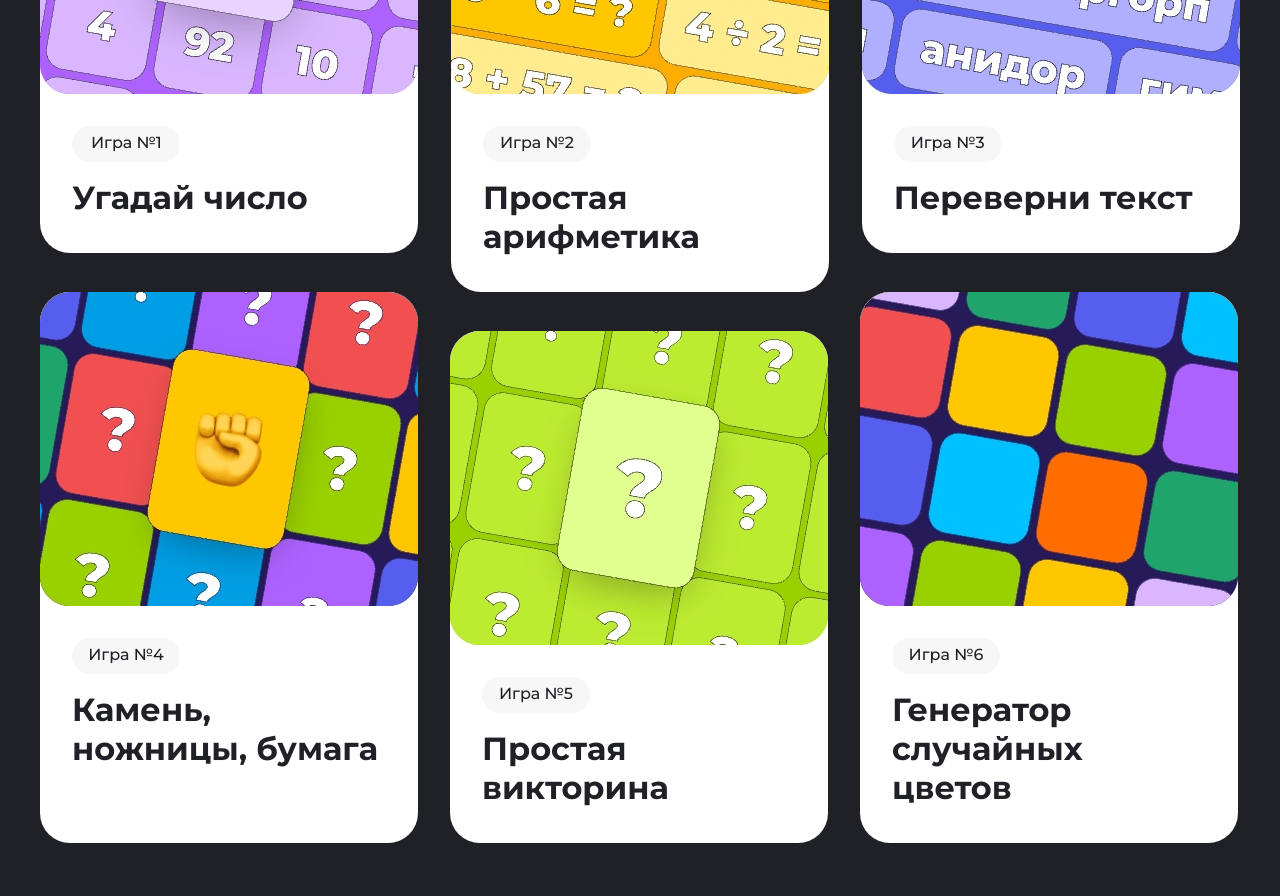
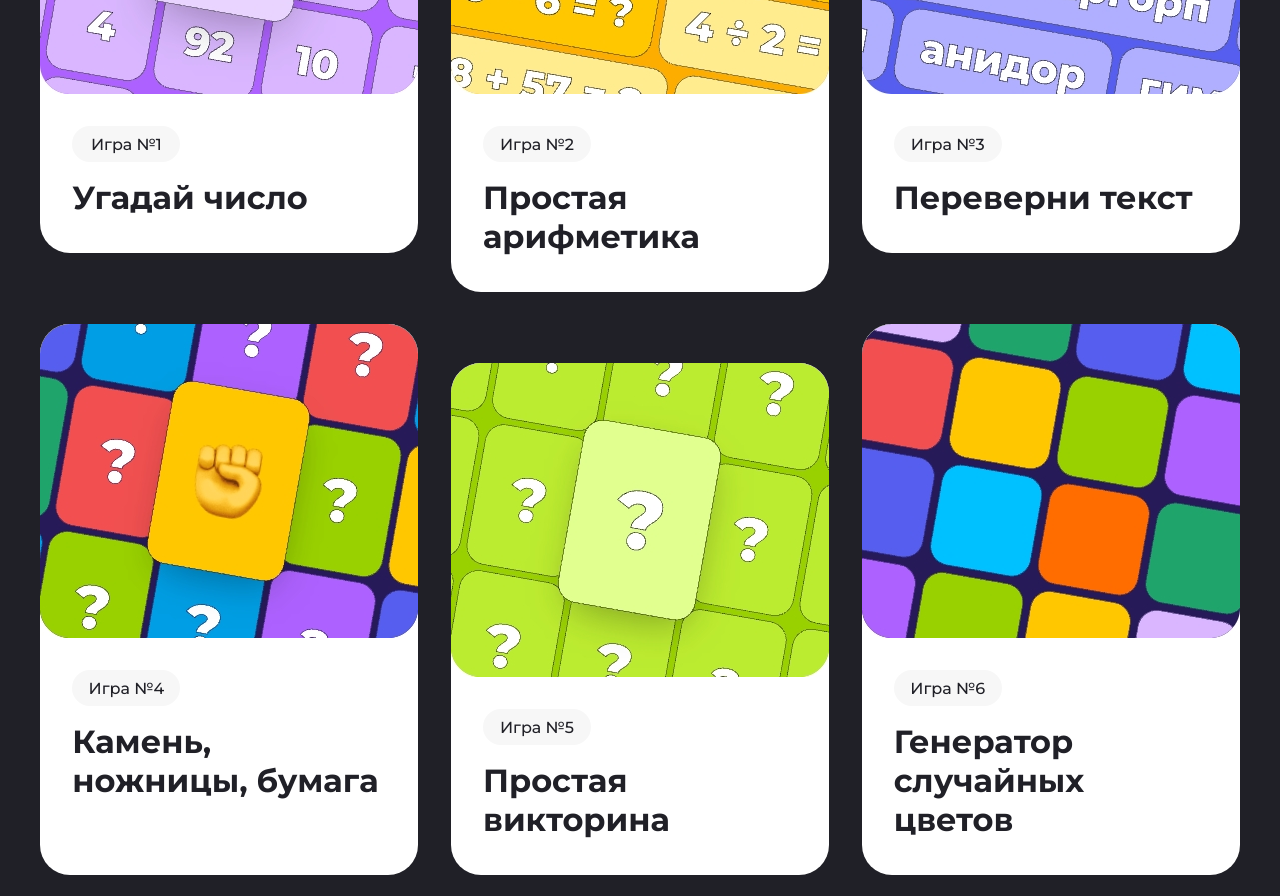
Before and after one commit to Deimos-Na/Mini-apps--main-, a plain HTML site: page index.html in a window 1280 px wide. Shown: the part 1400-2296 px from the top of the page. Drawn offline with Linux system fonts and the light colour scheme.

Commit message:
кор-ка карточек + якорные ссылки

```diff
--- a/css/style.scss
+++ b/css/style.scss
@@ -137,54 +137,48 @@ body {
 			margin-top: 72px;
 		}
 
-		.section-cards-down {
-			display: grid;
-			grid-template-columns: repeat(3, 378px);
-			gap: 32px;
-			align-items: flex-end;
-			justify-items: center;
-			padding-bottom: 50px;
-		}
-
 		&__card {
 			width: 378px;
 			min-height: 473px;
 			border-radius: 30px;
 			background-color: #ffffff;
 			overflow: hidden;
+			transition: 0.5s;
 
-			&:nth-child(2) {
-				min-height: 512px;
+			&:hover {
+				transform: scale(1.02);
 			}
 
-			&--4 {
+			&:nth-child(2),
+			&:nth-child(5) {
+				min-height: 512px;
+				align-self: flex-end;
+			}
+
+			&:nth-child(4),
+			&:nth-child(6) {
 				min-height: 551px;
 			}
+
+			&-title {
+				white-space: wrap;
+				margin: 0 32px 0 32px;
+				font-size: 2rem;
+				font-weight: 700;
+				line-height: 39px;
 			}
 
-		&__body {
-			display: block;
-			height: inherit;
-		}
-
-		&__card-btn {
-			max-width: 108px;
+			&-btn {
+				width: 108px;
 				height: 36px;
 				margin: 32px 32px 16px 32px;
-			padding: 8px 16px 10px 16px;
+				padding: 10px 0;
 				border-radius: 52.58px;
 				line-height: 110%;
 				background: #f7f7f7;
 				font-weight: 500;
 				text-align: center;
 			}
-
-		&__title {
-			white-space: wrap;
-			margin: 0 32px 0 32px;
-			font-size: 2rem;
-			font-weight: 700;
-			line-height: 39px;
 		}
 	}
 
@@ -233,8 +227,6 @@ body {
 			}
 		}
 	}
-
-
 }
 
 .footer {
--- a/index.html
+++ b/index.html
@@ -69,47 +69,45 @@
         </div>
         <div class="section-cards">
           <article class="about__card center">
-            <a class="about__body" href="#">
+            <a class="about__card-body" href="#game1">
               <img class="about__img" src="/img/about/2.jpeg" alt="Игра №1" />
               <p class="about__card-btn">Игра №1</p>
-              <h2 class="about__title">Угадай число</h2>
-            </a>
-          </article>
-          <article class="about__card about__card--2 center">
-            <a class="about__body" href="#">
-              <img class="about__img" src="/img/about/1.jpeg" alt="Игра №2" />
-              <p class="about__card-btn">Игра №2</p>
-              <h2 class="about__title">Простая арифметика</h2>
+              <h2 class="about__card-title">Угадай число</h2>
             </a>
           </article>
           <article class="about__card center">
-            <a class="about__body" href="#">
-              <img class="about__img" src="/img/about/3.jpeg" alt="Игра №3" />
-              <p class="about__card-btn">Игра №3</p>
-              <h2 class="about__title">Переверни текст</h2>
-            </a>
-          </article>
-        </div>
-        <div class="section-cards-down">
-          <article class="about__card about__card--4 center">
-            <a class="about__body" href="#">
-              <img class="about__img" src="/img/about/4.jpeg" alt="Игра №4" />
-              <p class="about__card-btn">Игра №4</p>
-              <h2 class="about__title">Камень, ножницы, бумага</h2>
+            <a class="about__card-body" href="#game2">
+              <img class="about__img" src="/img/about/1.jpeg" alt="Игра №2" />
+              <p class="about__card-btn">Игра №2</p>
+              <h2 class="about__card-title">Простая арифметика</h2>
             </a>
           </article>
           <article class="about__card center">
-            <a class="about__body" href="#">
+            <a class="about__card-body" href="#game3">
+              <img class="about__img" src="/img/about/3.jpeg" alt="Игра №3" />
+              <p class="about__card-btn">Игра №3</p>
+              <h2 class="about__card-title">Переверни текст</h2>
+            </a>
+          </article>
+          <article class="about__card center">
+            <a class="about__card-body" href="#game4">
+              <img class="about__img" src="/img/about/4.jpeg" alt="Игра №4" />
+              <p class="about__card-btn">Игра №4</p>
+              <h2 class="about__card-title">Камень, ножницы, бумага</h2>
+            </a>
+          </article>
+          <article class="about__card center">
+            <a class="about__card-body" href="#game5">
               <img class="about__img" src="/img/about/5.jpeg" alt="Игра №5" />
               <p class="about__card-btn">Игра №5</p>
-              <h2 class="about__title">Простая викторина</h2>
+              <h2 class="about__card-title">Простая викторина</h2>
             </a>
           </article>
-          <article class="about__card about__card--4 center">
-            <a class="about__body" href="#">
+          <article class="about__card center">
+            <a class="about__card-body" href="#game6">
               <img class="about__img" src="/img/about/6.jpeg" alt="Игра №6" />
               <p class="about__card-btn">Игра №6</p>
-              <h2 class="about__title">Генератор случайных цветов</h2>
+              <h2 class="about__card-title">Генератор случайных цветов</h2>
             </a>
           </article>
         </div>
@@ -117,7 +115,7 @@
       <section class="mini center">
         <h1 class="title title-section">Мини-игры</h1>
         <div class="mini__cards">
-          <article class="mini__card">
+          <article class="mini__card" id="game1">
             <div class="mini__card-content">
               <h3 class="mini__card-title">Угадай число</h3>
               <p class="mini__card-desc">
@@ -127,7 +125,7 @@
             </div>
             <img src="/img/mini/1.jpeg" alt="Угадай число" />
           </article>
-          <article class="mini__card">
+          <article class="mini__card" id="game2">
             <div class="mini__card-content">
               <h3 class="mini__card-title">Простая арифметика</h3>
               <p class="mini__card-desc">
@@ -137,7 +135,7 @@
             </div>
             <img src="/img/mini/2.jpeg" alt="Простая арифметика" />
           </article>
-          <article class="mini__card">
+          <article class="mini__card" id="game3">
             <div class="mini__card-content">
               <h3 class="mini__card-title">Переверни текст</h3>
               <p class="mini__card-desc">
@@ -147,7 +145,7 @@
             </div>
             <img src="/img/mini/3.jpeg" alt="Переверни текст" />
           </article>
-          <article class="mini__card">
+          <article class="mini__card" id="game4">
             <div class="mini__card-content">
               <h3 class="mini__card-title">Викторина</h3>
               <p class="mini__card-desc">
@@ -157,7 +155,7 @@
             </div>
             <img src="/img/mini/4.jpeg" alt="Викторина" />
           </article>
-          <article class="mini__card">
+          <article class="mini__card" id="game5">
             <div class="mini__card-content">
               <h3 class="mini__card-title">Камень, ножницы, бумага</h3>
               <p class="mini__card-desc">
@@ -167,7 +165,7 @@
             </div>
             <img src="/img/mini/5.jpeg" alt="Камень, ножницы, бумага" />
           </article>
-          <article class="mini__card">
+          <article class="mini__card" id="game6">
             <div class="mini__card-content">
               <h3 class="mini__card-title">Генератор случайных цветов</h3>
               <p class="mini__card-desc">
```
Also changed, not shown: css/style.css, 1 other file. Lines whose indentation alone changed are shown as unchanged.
